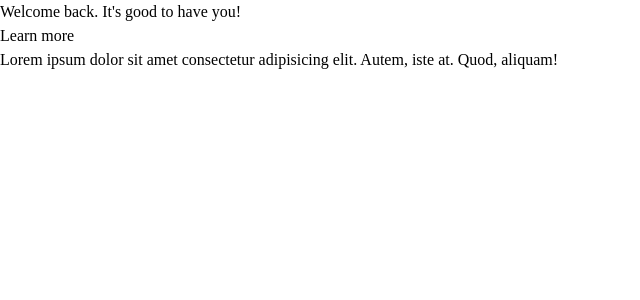
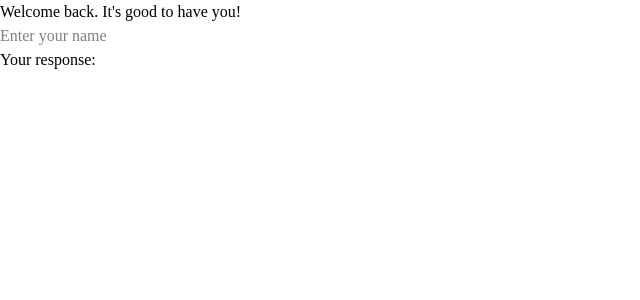
Before and after one commit to theakisaac/React-Learning, a React (Vite) app: page / in a window 1280 px wide. Shown: the top 300 px of the page, without its empty margins (0-640 px from the left). Built offline with nearby package versions, Linux system fonts and the light colour scheme.

Commit message:
Learn more

```diff
--- a/src/Counter.jsx
+++ b/src/Counter.jsx
@@ -1,19 +1,18 @@
 import { useState } from "react";
 
-function Counter () {
-const [isLoggedIn, setIsLoggedIn] = useState(true)
+function Counter() {
+const [name, setName] = useState("")
 
- return (
-
+function handleInputName(event) {
+    setName(event.target.value)
+}
+    return (
         <>
-       <button onClick={() => setIsLoggedIn(!isLoggedIn)}>Learn more</button>
-                {isLoggedIn && <p>Lorem ipsum dolor sit amet consectetur adipisicing elit. Autem, iste at. Quod, aliquam!</p>}
-
-
+        <input type="text" onChange={handleInputName} value={name} placeholder="Enter your name" />
+        <p>Your response: {name}</p>
         </>
     )
+
 }
 
-
-
-export default Counter
+export default Counter;
```
